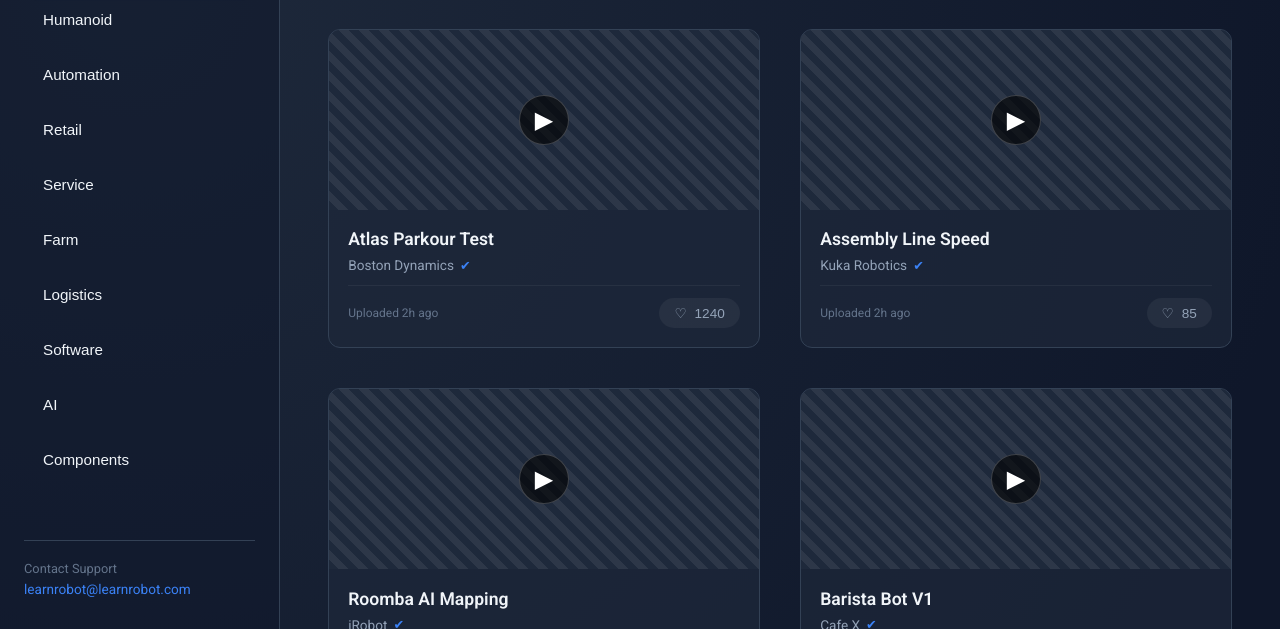
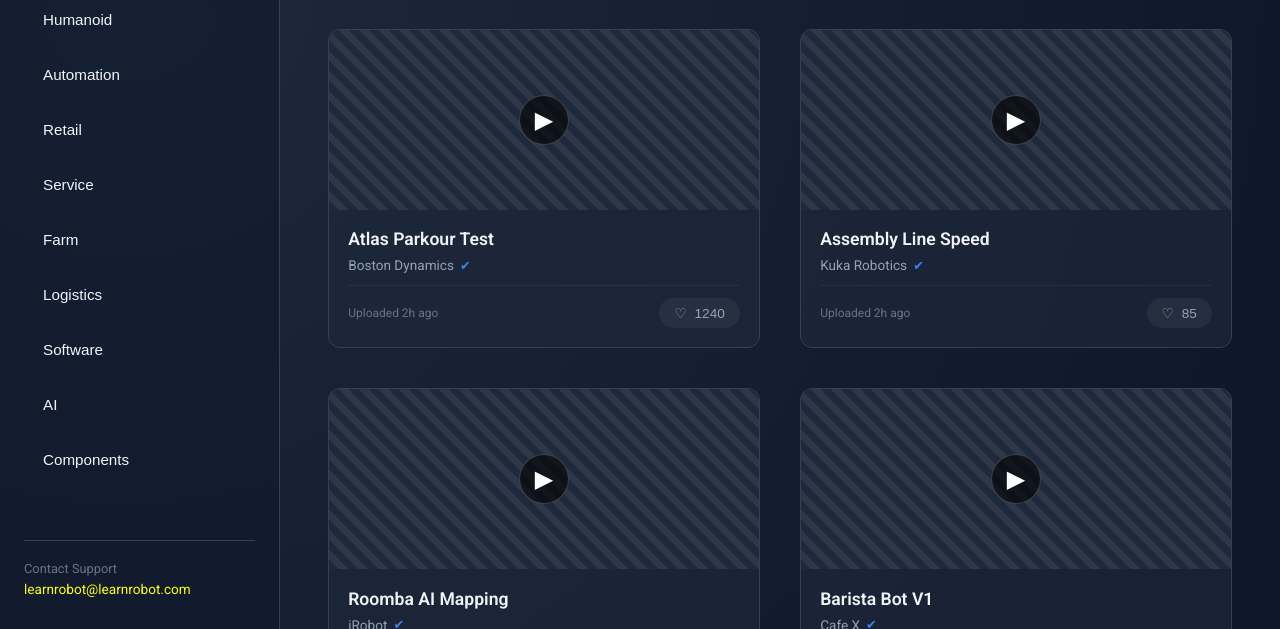
Before and after one commit to learnrobot/learnrobot.github.io, a plain HTML site: page index.html in a window 1280 px wide. Shown: the part 171-800 px from the top of the page. Drawn offline with Linux system fonts and the light colour scheme.

```diff
--- a/index.html
+++ b/index.html
@@ -273,7 +273,7 @@
 
             <div style="margin-top: auto; padding-top: 20px; border-top: 1px solid #334155; text-align: left;">
                 <p style="font-size: 0.8rem; color: #64748b; margin-bottom: 5px;">Contact Support</p>
-                <a href="mailto:learnrobot@learnrobot.com" style="color: var(--accent); text-decoration: none; font-size: 0.85rem; display: flex; align-items: center; gap: 8px; transition: 0.3s;" onmouseover="this.style.color='#fff'" onmouseout="this.style.color='var(--accent)'">
+                <a href="mailto:learnrobot@learnrobot.com" style="color: yellow; text-decoration: none; font-size: 0.85rem; display: flex; align-items: center; gap: 8px; transition: 0.3s;" onmouseover="this.style.color='#fff'" onmouseout="this.style.color='var(--accent)'">
                     learnrobot@learnrobot.com
                 </a>
             </div>
```
